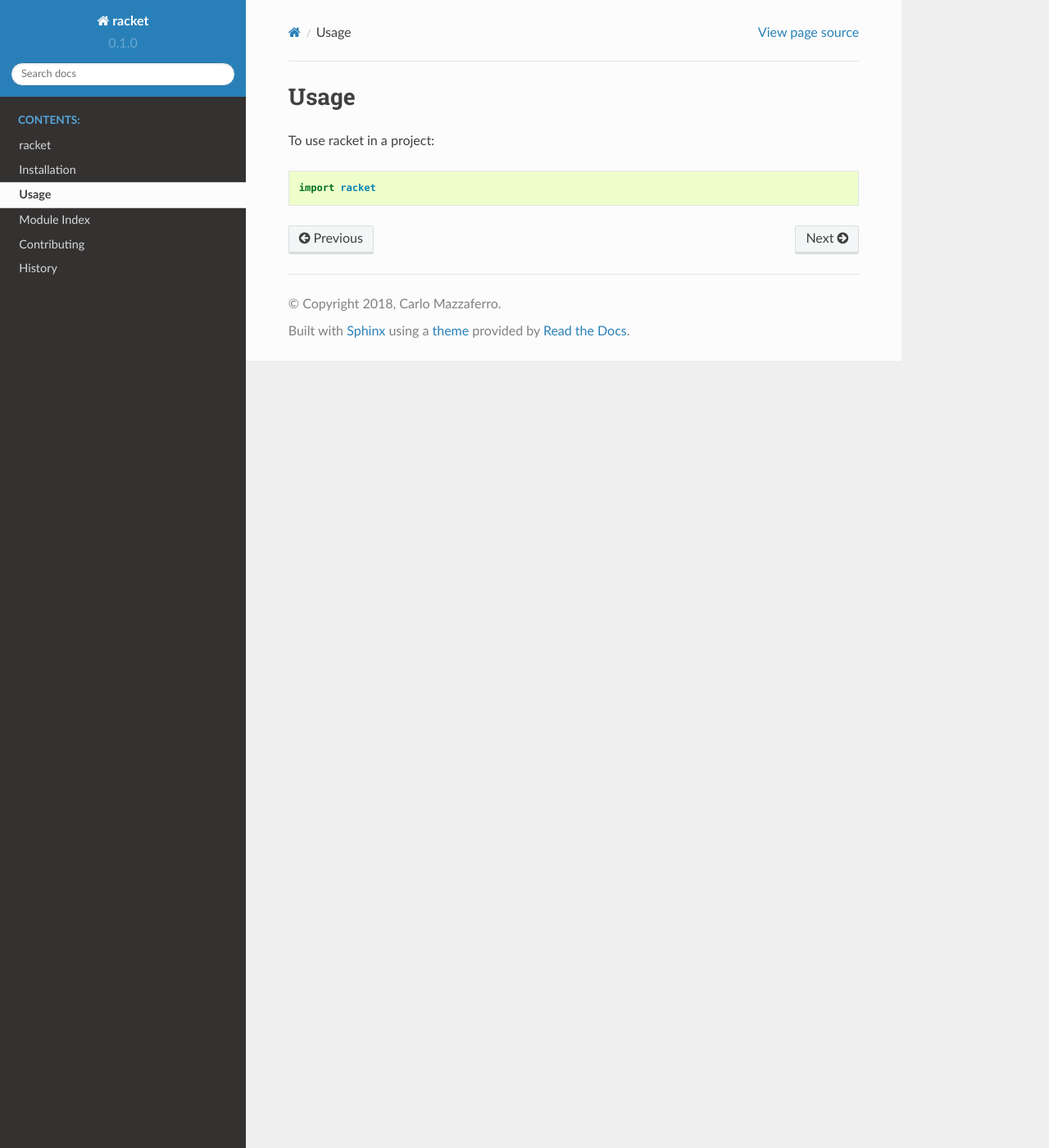
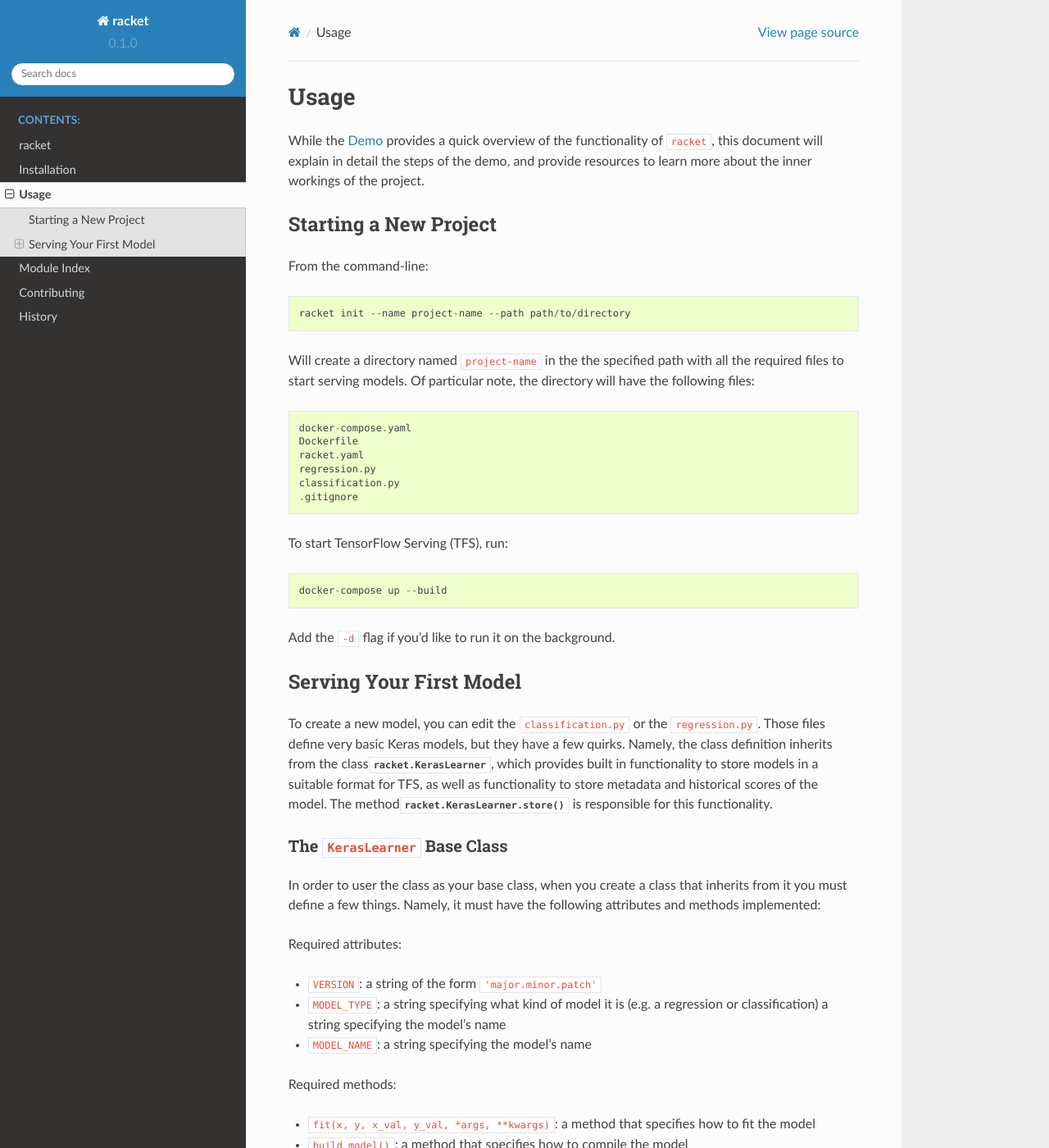
Before and after one commit to carlomazzaferro/racket, a Sphinx documentation site: the page built from docs/usage.rst, in a window 1280 px wide and 1400 px high. Shown: the whole window at 82% size. Built offline with Sphinx 7.4.7 and the Read the Docs theme 2.0.0, drawn with Linux system fonts in a browser that asks for light colours; some of the changed text lies outside the part shown.

Commit message:
Extensive usage and cli documentation

```diff
--- a/docs/conf.py
+++ b/docs/conf.py
@@ -34,7 +34,7 @@ ServerManager.create_app('dev', False)
 
 # Add any Sphinx extension module names here, as strings. They can be
 # extensions coming with Sphinx (named 'sphinx.ext.*') or your custom ones.
-extensions = ['sphinx.ext.autodoc', 'sphinx.ext.viewcode', 'sphinx.ext.napoleon']
+extensions = ['sphinx.ext.autodoc', 'sphinx.ext.viewcode', 'sphinx.ext.napoleon', 'sphinx_click.ext']
 numpydoc_show_class_members = False
 
 # Add any paths that contain templates here, relative to this directory.
--- a/docs/installation.rst
+++ b/docs/installation.rst
@@ -10,7 +10,7 @@ Requirements
 ``racket`` is tested on python 3.6. It won't work in 3.7, as there is no TensorFlow release for
 this python version, and it probably won't work either on 3.5 since I use f-strings extensively.
 
-Contributions are more than welcome to make the project forward and backwards compatible!
+Contributions are more than welcome to make the project compatible with other python versions!
 
 ``docker`` and ``docker-compose`` are also requried. Reasonably up-to-date version should do it.
 
--- a/docs/usage.rst
+++ b/docs/usage.rst
@@ -1,6 +1,70 @@
-=====
+#####
 Usage
-=====
+#####
+
+While the :ref:`DemoVideo` provides a quick overview of the functionality of ``racket``,
+this document will explain in detail the steps of the demo, and provide resources to learn more
+about the inner workings of the project.
+
+**********************
+Starting a New Project
+**********************
+
+
+From the command-line::
+
+    racket init --name project-name --path path/to/directory
+
+Will create a directory named ``project-name`` in the the specified path with all the required files to
+start serving models. Of particular note, the directory will have the following files::
+
+    docker-compose.yaml
+    Dockerfile
+    racket.yaml
+    regression.py
+    classification.py
+    .gitignore
+
+To start TensorFlow Serving (TFS), run::
+
+    docker-compose up --build
+
+Add the ``-d`` flag if you'd like to run it on the background.
+
+
+************************
+Serving Your First Model
+************************
+
+To create a new model, you can edit the ``classification.py`` or the ``regression.py``. Those files define very basic Keras models,
+but they have a few quirks. Namely, the class definition inherits from the class\ :class:`racket.KerasLearner`, which provides
+built in functionality to store models in a suitable format for TFS, as well as functionality to store metadata and
+historical scores of the model. The method\ :meth:`racket.KerasLearner.store` is responsible for this functionality.
+
+
+The ``KerasLearner`` Base Class
+===============================
+
+In order to user the class as your base class, when you create a class that inherits from it you must
+define a few things. Namely, it must have the following attributes and methods implemented:
+
+Required attributes:
+
+* ``VERSION``: a string of the form ``'major.minor.patch'``
+* ``MODEL_TYPE``: a string specifying what kind of model it is (e.g. a regression or classification) a string specifying the model's name
+* ``MODEL_NAME``: a string specifying the model's name
+
+Required methods:
+
+* ``fit(x, y, x_val, y_val, *args, **kwargs)``: a method that specifies how to fit the model
+* ``build_model()``: a method that specifies how to compile the model
+
+That's all. Having done that, you can call ``fit()`` as you normally would, after which
+you can call ``store()``, which will take care of all the wiring needed to version, serve, serialize,
+and expose the model.
+
+
+Refer to\ :meth:`racket.KerasLearner`
 
 To use racket in a project::
 
```
Also changed, not shown: README.rst (+8 -3 lines), docs/modules.rst (+11 -0 lines), 2 other files.
